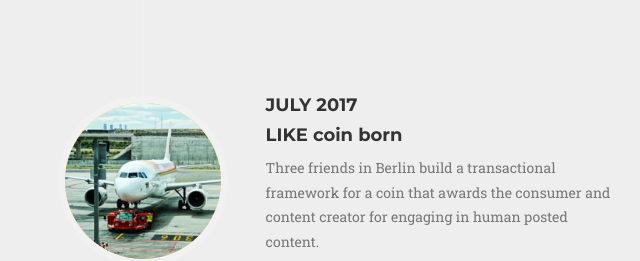
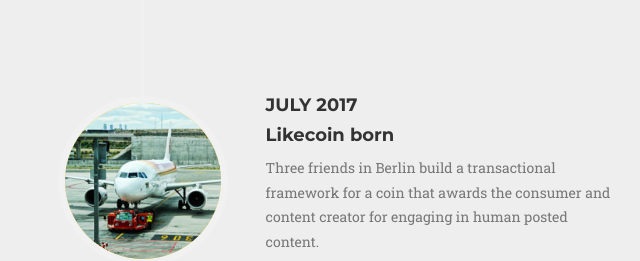
Before and after one commit to likeco1n/likeco1n.github.io, a website: page index.html in a window 1280 px wide. Shown: the part 3620-3881 px from the top of the page, 497-1137 px from the left. Drawn offline with nearby package versions, Linux system fonts and the light colour scheme; a web font is replaced by a local one.

Commit message:
changed likecoin text

```diff
--- a/index.html
+++ b/index.html
@@ -301,7 +301,7 @@
                             <div class="timeline-panel">
                                 <div class="timeline-heading">
                                     <h4>July 2017</h4>
-                                    <h4 class="subheading">LIKE coin born</h4>
+                                    <h4 class="subheading">Likecoin born</h4>
                                 </div>
                                 <div class="timeline-body">
                                     <p class="text-muted">Three friends in Berlin build a transactional framework for a coin that awards the consumer and content creator for engaging in human posted content.</p>
```
